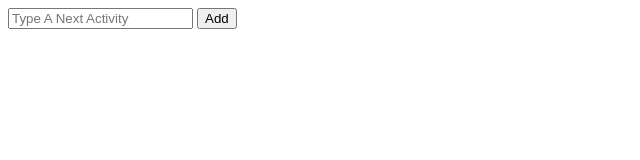
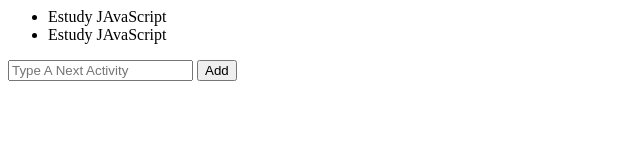
Before and after one commit to Daniel-Simoes/a-Ctivity, a plain HTML site: page index.html in a window 1280 px wide. Shown: the whole page, without its empty margins (0-640 px from the left). Drawn offline with Linux system fonts and the light colour scheme.

Commit message:
Rendering Activitys

```diff
--- a/activitys.js
+++ b/activitys.js
@@ -2,7 +2,18 @@ var listElement = document.getElementById('list');
 var inputElement = document.getElementById('input');
 var buttonElement = document.getElementById('button');
 
-var activity = [
-    { text: 'Call to Tamy', Number: '083 XXX-XXXXX'},
+var activitys = [
+    'Estudy JAvaScript',
     'Estudy JAvaScript'
 ];
+
+function renderActivitys () {
+    for (activity of activitys) {
+        var activityElement = document.createElement('li');
+        var activityText = document.createTextNode(activity);
+
+        activityElement.appendChild(activityText);
+        listElement.appendChild(activityElement);
+    }
+}
+renderActivitys();
--- a/index.html
+++ b/index.html
@@ -6,8 +6,8 @@
     <body>
         <div id="app">
             <ul id="list"></ul>
-            <input type="text" placeholder="Type A Next Activity">
-            <button>Add</button>
+            <input type="text" placeholder="Type A Next Activity" id="list">
+            <button id="button">Add</button>
         </div>
         <script src="activitys.js"></script>
     </body>
```
